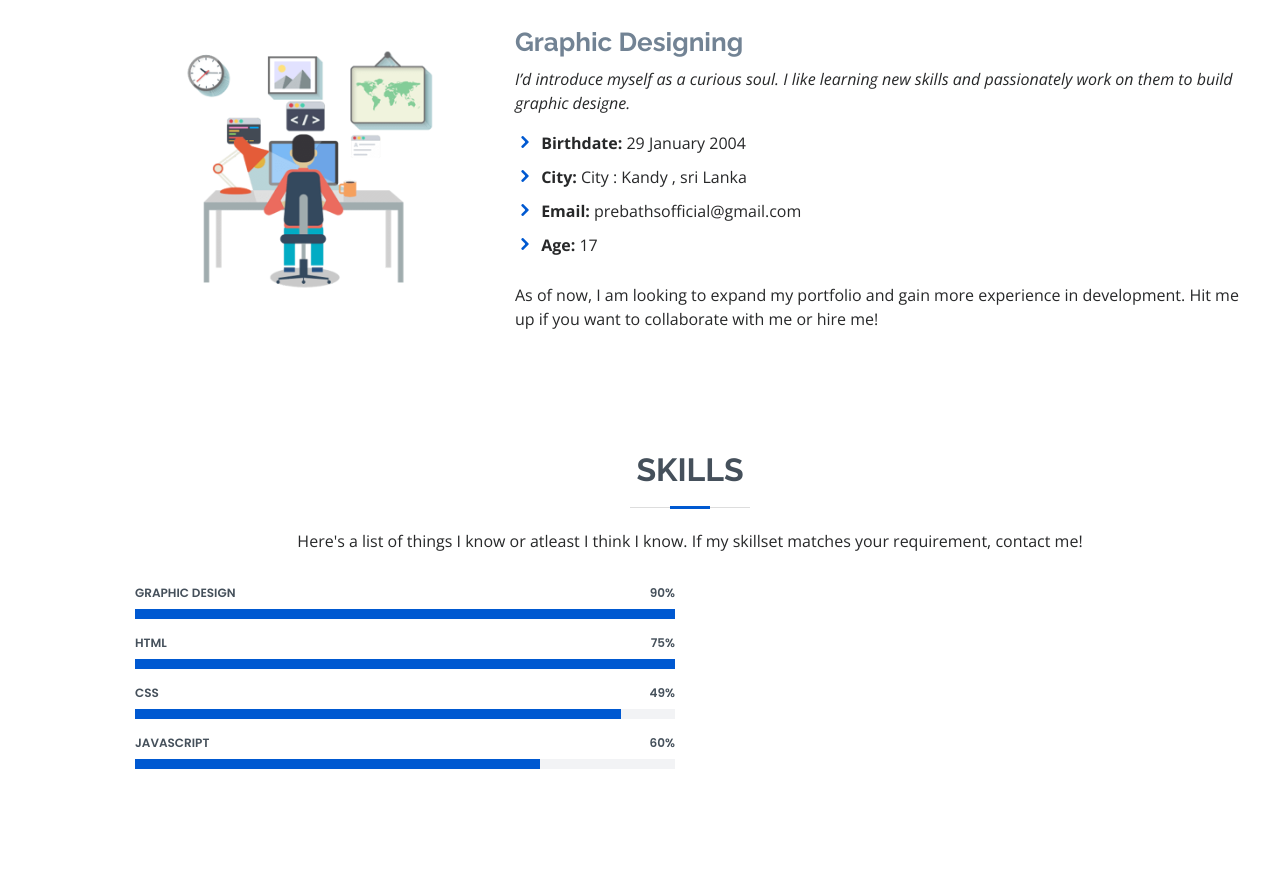
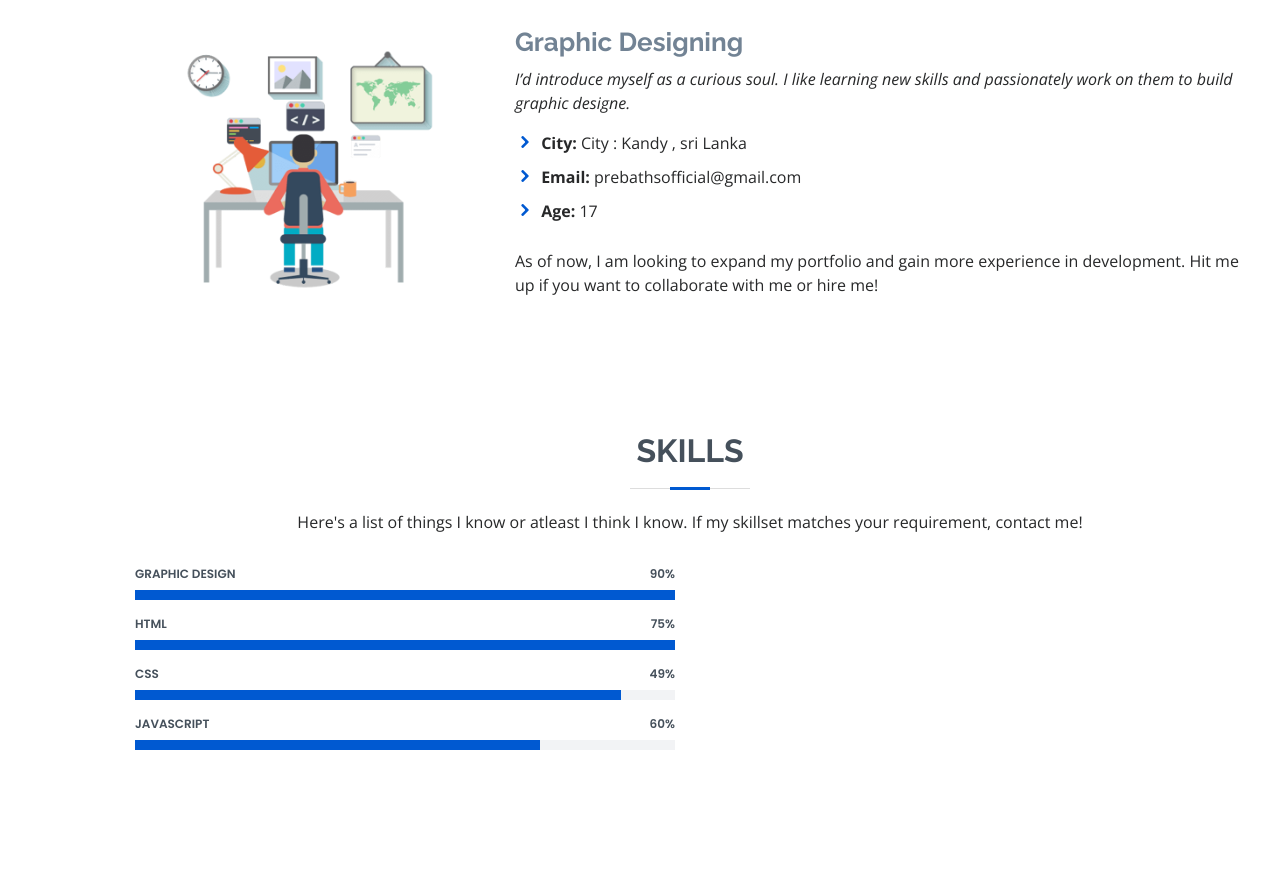
Before and after one commit to MrChaby/MrChaby, a plain HTML site: page index.html in a window 1280 px wide. Shown: the part 965-1846 px from the top of the page. Drawn offline with nearby package versions, Linux system fonts and the light colour scheme.

Commit message:
Update index.html

```diff
--- a/index.html
+++ b/index.html
@@ -88,7 +88,6 @@
                         <div class="row">
                             <div class="col-lg-7">
                                 <ul>
-                                    <li><i class="icofont-rounded-right"></i> <strong>Birthdate:</strong> 29 January 2004</li>
                                     <li><i class="icofont-rounded-right"></i> <strong>City:</strong> City : Kandy , sri Lanka</li>
                                     <li><i class="icofont-rounded-right"></i> <strong>Email:</strong> prebathsofficial@gmail.com</li>
                                 	<li><i class="icofont-rounded-right"></i> <strong>Age:</strong> 17</li>
```
